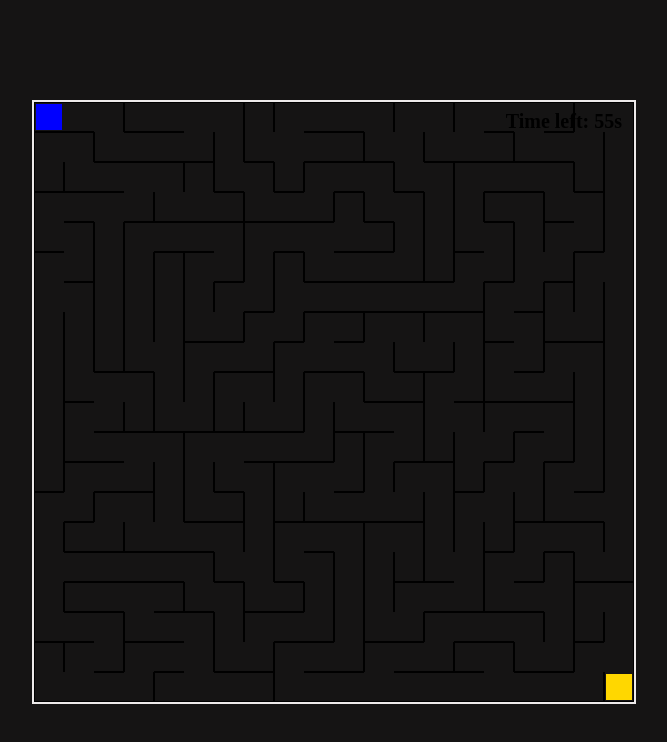
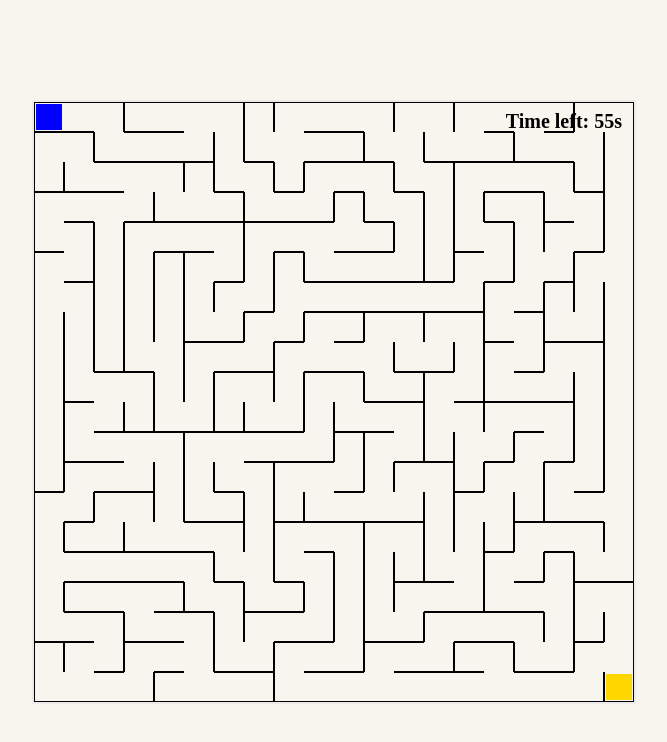
Before and after one commit to ritikasingh4374/Maze-zone, a plain HTML site: page index4.html in a window 1280 px wide. Shown: the whole page, without its empty margins (308-975 px from the left). Drawn offline with Linux system fonts and the light colour scheme.

Commit message:
Update styles.css

```diff
--- a/styles.css
+++ b/styles.css
@@ -6,7 +6,7 @@ body {
     align-items: center;
     height: 100vh;
     margin: 0;
-    background-color:#151414;
+    background-color:#f7f5ed;
 }
 
 #game-container {
```
